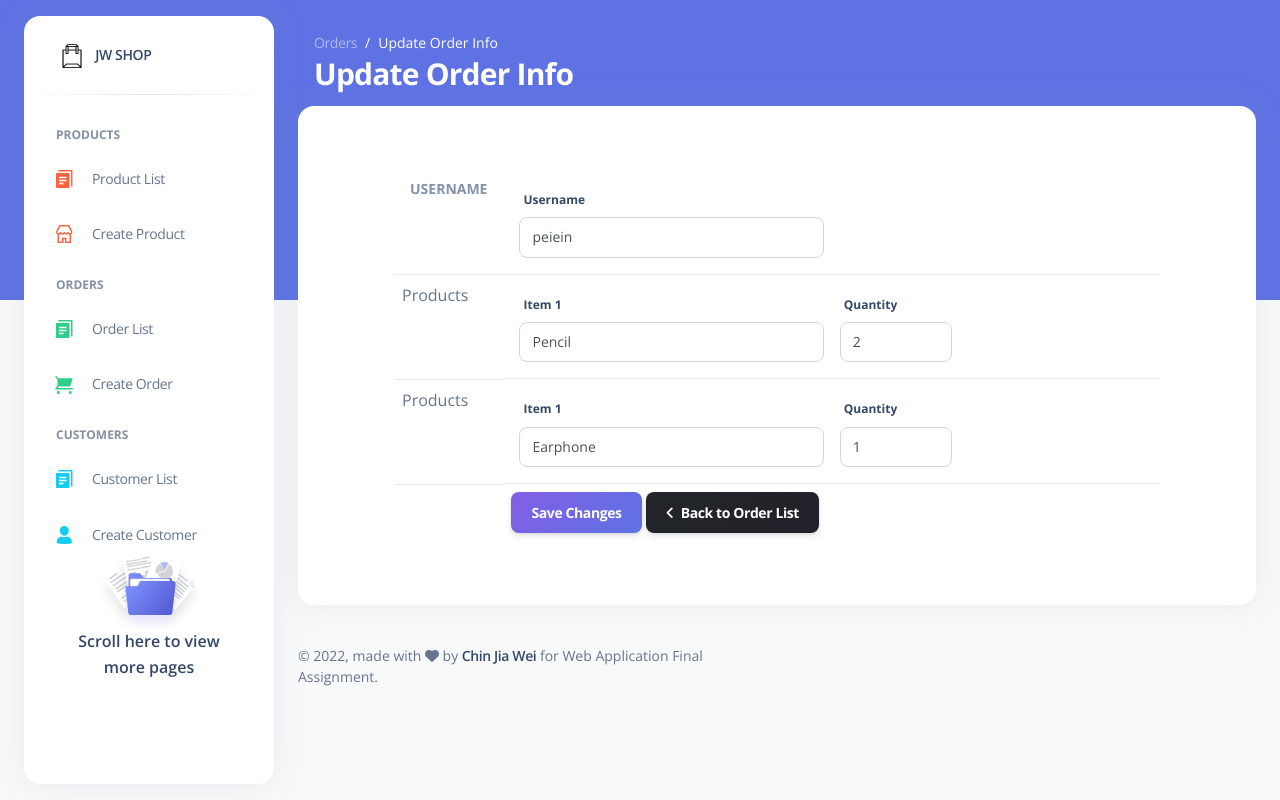
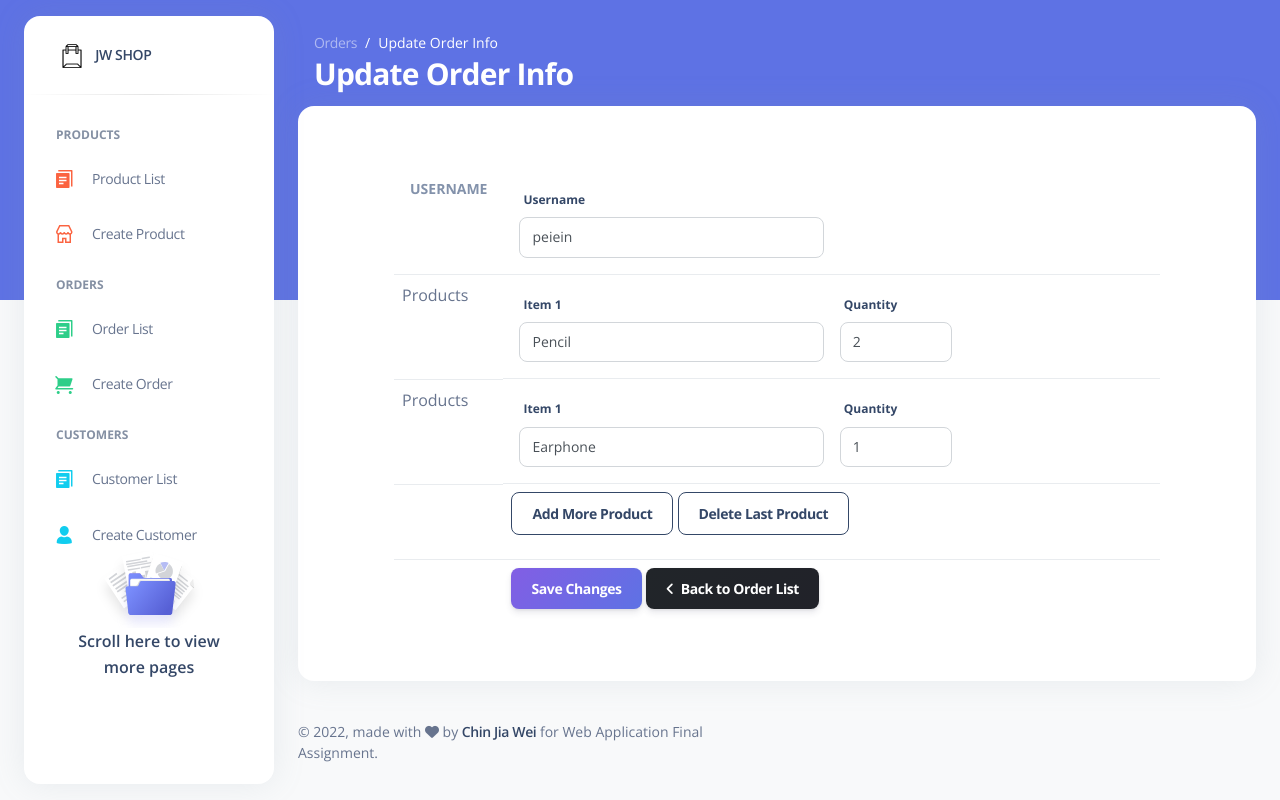
Before and after one commit to jiawei0321/webapp_finalwithbootstrap, a PHP site: page /order_update.php?id=15 in a window 1280 px wide. Run offline with PHP 8.4, Linux system fonts and the light colour scheme; a user stored in the database is signed in; data comes from the database, SQL or seed files in the repository; some libraries are stand-ins or nearby versions.

Commit message:
order create

```diff
--- a/project/customer_read_one.php
+++ b/project/customer_read_one.php
@@ -146,9 +146,9 @@ catch (PDOException $exception) {
                             <?php
                             //$image = htmlspecialchars($row['image'], ENT_QUOTES);
                             if ($cust_image == "") {
-                              echo "<img src ='uploads/default_profile_image.jpg' class='rounded' width='80px' height='80px'>";
+                              echo "<img src ='uploads/default_profile_image.jpg' class='rounded' width='100px' height='100px'>";
                             } else {
-                              echo "<img src ='uploads/{$cust_image}' class='avatar' width='100px' height='100px'>";
+                              echo "<img src ='uploads/{$cust_image}' class='rounded' width='100px' height='100px'>";
                             }
                             ?>
                       </td>
--- a/project/order_update.php
+++ b/project/order_update.php
@@ -94,16 +94,20 @@ session_start();
             $quantity =  $_POST['quantity'];
 
             //$productchosen = array($product_id[0], $product_id[1], $product_id[2]);
-            $total = count($product_id);
+
+            $productchosen = array_values($product_id);
+            $total = count($productchosen);
+            //$total = count($product_id);
             //$uu = $row['customer_id'];
             //echo $total;
-            $uu = isset($row['username']) ? $row['username'] : "";
+            $u = isset($row['username']) ? $row['username'] : "";
 
             if (empty($_POST['username']) || empty($_POST['product_id']) || empty($_POST['quantity'])) {
                 echo "<div class='alert alert-danger alert-dismissible fade show' role='alert'><p class='text-white mb-0'>Please fill in all the information.</p></div>";
-            }
-            if (count(array_unique($product_id)) != $total) {
-                echo "<div class='alert alert-danger alert-dismissible fade show' role='alert'><p class='text-white mb-0'>Please choose 3 different items.</p></div>";
+            } else {
+                if (count($quantity) > 0) {
+                    if (count(array_unique($productchosen)) != $total) {
+                        echo "<div class='alert alert-danger alert-dismissible fade show' role='alert'><p class='text-white mb-0'>Please choose different items.</p></div>";
                     } else {
 
                         try {
@@ -147,6 +151,9 @@ session_start();
                         }
                     }
                 }
+            }
+        }
+
         //fetch product
         $product = array();
         $query = "SELECT name, id FROM products";
@@ -237,7 +244,12 @@ session_start();
                                         </div>
                                 </tr>
                             <?php } ?>
-
+                            <td></td>
+                            <td>
+                                <!--chech bootstrap not working-->
+                                <button type="button" class="add_one btn btn-outline-dark">Add More Product</button>
+                                <button type="button" class="del_last btn btn-outline-dark">Delete Last Product</button>
+                                </tr>
                                 <tr>
                                     <td></td>
                                     <td>
@@ -254,6 +266,22 @@ session_start();
             ?>
         </form>
     </main>
+    <script>
+        document.addEventListener('click', function(event) {
+            if (event.target.matches('.add_one')) {
+                var element = document.querySelector('.productrow');
+                var clone = element.cloneNode(true);
+                element.after(clone);
+            }
+            if (event.target.matches('.del_last')) {
+                var total = document.querySelectorAll('.productrow').length;
+                if (total > 1) {
+                    var element = document.querySelector('.productrow');
+                    element.remove(element);
+                }
+            }
+        }, false);
+    </script>
     <!--   Core JS Files   -->
     <script src="assets/js/core/popper.min.js"></script>
     <script src="assets/js/core/bootstrap.min.js"></script>
```
Lines whose indentation alone changed are shown as unchanged.
